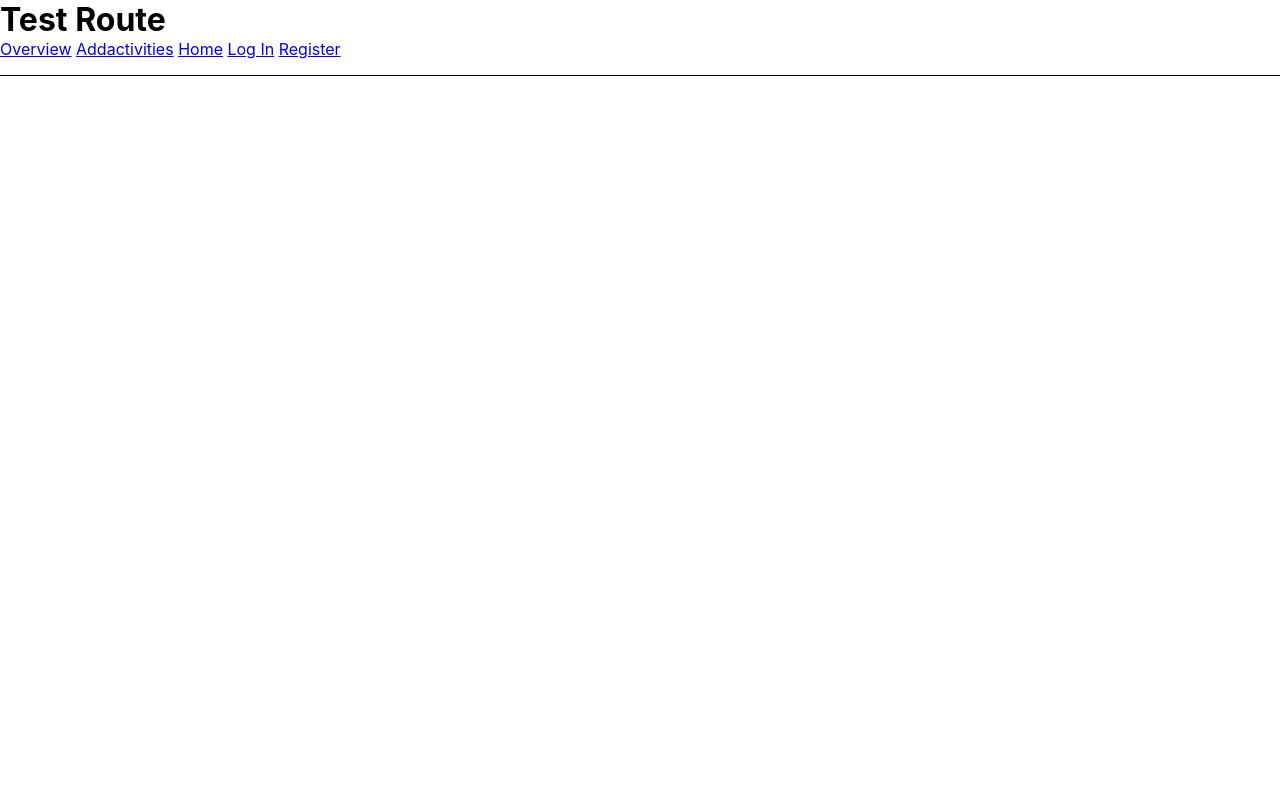
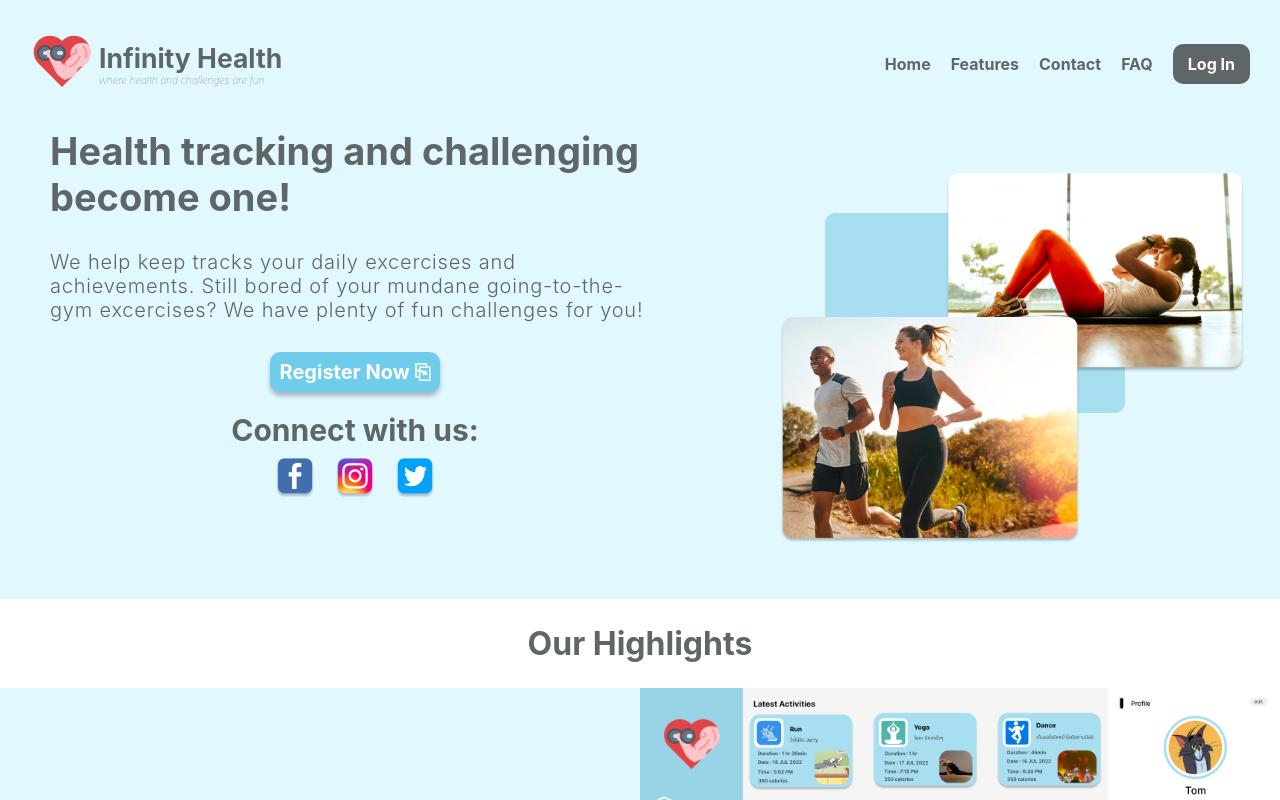
Before and after one commit to irisprae/project-infinity-health-prae, a React (Vite) app: page / in a window 1280 px wide. Shown: the top 800 px of the page. Built offline with nearby package versions, Linux system fonts and the light colour scheme.

Commit message:
Update Home and links

```diff
--- a/src/Components/App/App.jsx
+++ b/src/Components/App/App.jsx
@@ -1,23 +1,24 @@
 import { Link, Route } from "react-router-dom";
-
 import "./App.css";
+import Home from "../../Pages/Home/Home";
 
 const App = () => {
   return (
     <div>
-      <h1>Test Route</h1>
+      {/* <h1>Test Route</h1>
       <nav
         style={{
           borderBottom: "solid 1px",
           paddingBottom: "1rem",
         }}
       >
-        <Link to="/Overview">Overview</Link>{" "}
-        <Link to="/Addactivities">Addactivities</Link>{" "}
-        <Link to="/Home">Home</Link> {" "}
-        <Link to="/Login">Log In</Link>{" "}
+        <Link to="/Overview">Overview</Link>
+        <Link to="/Addactivities">Addactivities</Link>
+        <Link to="/Home">Home</Link>
+        <Link to="/Login">Log In</Link>
         <Link to="/SignUp"> Register</Link>
-      </nav>
+      </nav> */}
+      < Home />
     </div>
   );
 };
--- a/src/Pages/Overview/Overview.jsx
+++ b/src/Pages/Overview/Overview.jsx
@@ -35,7 +35,6 @@ const Overview = () => {
               <div>calories</div>
             </div>
           </div>
-
 
           <div className='StatusCard'>
             <div className='StatusImg StepImg'>{/*Card Image Here*/}<img src={StepPic} /> </div>
--- a/src/Pages/PreLogin/InfiniteBody.css
+++ b/src/Pages/PreLogin/InfiniteBody.css
@@ -1,4 +1,7 @@
 /* Hero Section */
+* {
+  color: #5F6668;
+}
 
 .hero {
   display: flex;
@@ -39,6 +42,7 @@
   color: #fff;
   font-weight: bold;
   font-size: 20px;
+  text-decoration: none;
 }
 
 .connect {
--- a/src/Pages/PreLogin/InfiniteBody.jsx
+++ b/src/Pages/PreLogin/InfiniteBody.jsx
@@ -22,7 +22,7 @@ const InfiniteBody = () => {
             bored of your mundane going-to-the-gym excercises? We have plenty of
             fun challenges for you!
           </p>
-          <a>Register Now ⎘</a>
+          <Link to="/SignUp">Register Now ⎘</Link>
           <p className="connect">Connect with us:</p>
           <div className="heroLeftIcons">
             <img src={Facebook} />
--- a/src/Pages/PreLogin/PreLogin.css
+++ b/src/Pages/PreLogin/PreLogin.css
@@ -39,10 +39,13 @@
     color: #5F6668;
 }
 
-.signIn {
+.signInn {
     margin-left: 20px;
     background-color: #5F6668;
-    color: #FFF;
     padding: 10px 15px;
     border-radius: 10px;
 }
+
+.signInn p {
+    color: #FFF;
+}
--- a/src/Pages/PreLogin/PreLogin.jsx
+++ b/src/Pages/PreLogin/PreLogin.jsx
@@ -2,7 +2,6 @@ import { Link, Route } from "react-router-dom";
 import React from "react";
 import Logo from "./Hearth 1.png";
 import "./PreLogin.css";
-import InfiniteBody from "./InfiniteBody";
 
 const PreLogin = () => {
   return (
@@ -10,7 +9,7 @@ const PreLogin = () => {
       <div className="navbar">
         <div className="leftNavbar">
           <div>
-            <img src={Logo} className="leftNavBarLogo" />
+            <Link Link to="/"><img src={Logo} className="leftNavBarLogo" /></Link>
           </div>
           <div className="nextToLogo">
             <h1>Infinity Health</h1>
@@ -18,11 +17,12 @@ const PreLogin = () => {
           </div>
         </div>
         <div className="rightNavBar">
-          <a href="#home">Home</a>
+          <Link Link to="/">Home</Link>
           <a href="#feature">Features</a>
           <a href="#contact">Contact</a>
           <a href="#FAQ">FAQ</a>
-          <p href="login" className="signIn">Log In</p>
+          <Link className="signInn" Link to="/Login"><p>Log In</p></Link>
+
         </div>
       </div>
     </div>
```
